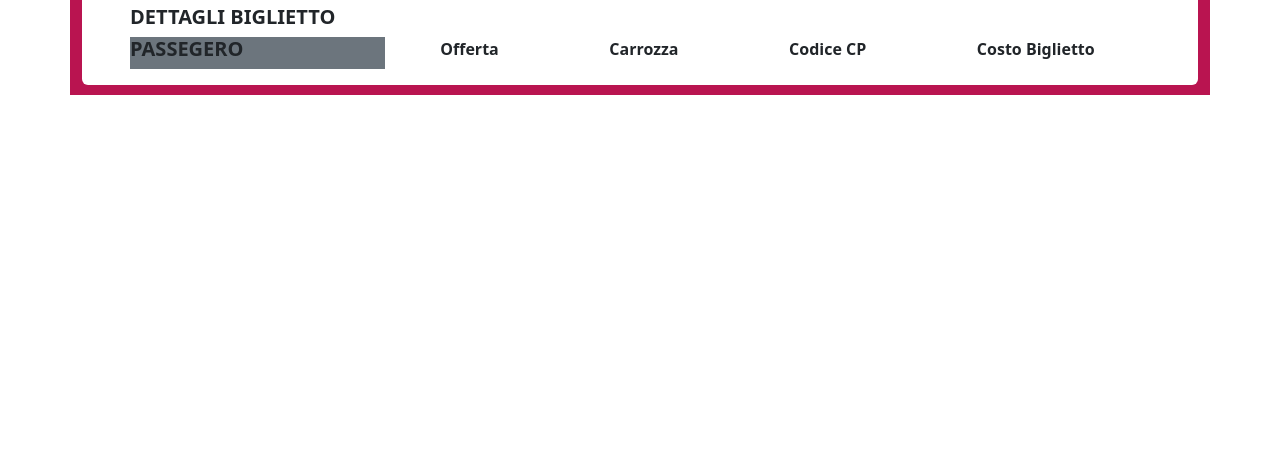
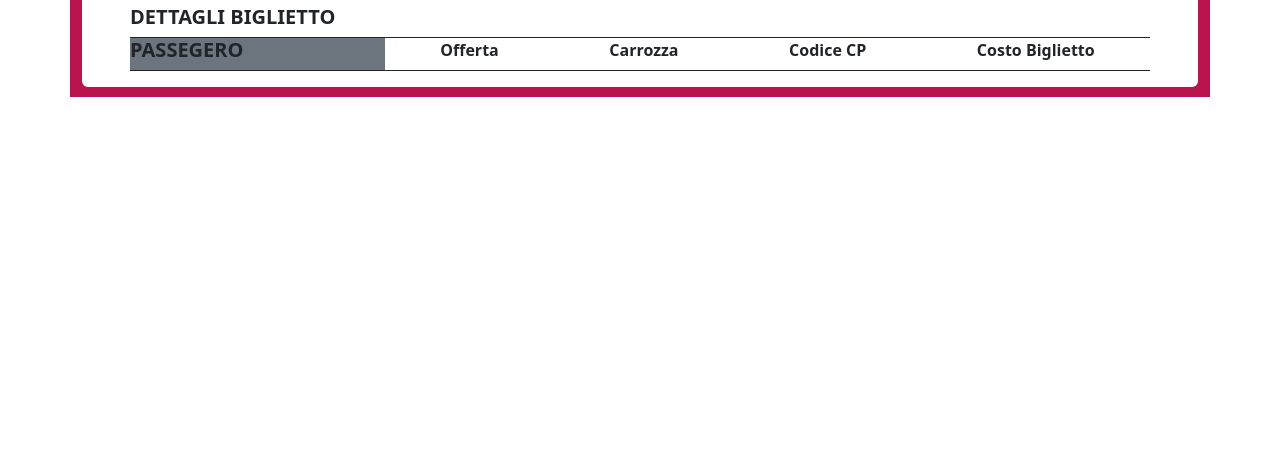
Before and after one commit to AndreaPanzeriDev/js-biglietto-treno-form, a plain HTML site: page index.html in a window 1280 px wide. Shown: the part 351-800 px from the top of the page. Drawn offline with nearby package versions, Linux system fonts and the light colour scheme.

Commit message:
linee bordo

```diff
--- a/index.html
+++ b/index.html
@@ -63,7 +63,7 @@
                 <div>
                     <h5><b>DETTAGLI BIGLIETTO</b></h5>
                 </div>
-                <div class="d-flex h-25">
+                <div class="d-flex border border-1 border-dark border-end-0 border-start-0">
                     <div class="w-25 bg-secondary">
                         <h5><b>PASSEGERO</b></h5>
                         <h6 id="outputName"></h6>
```
